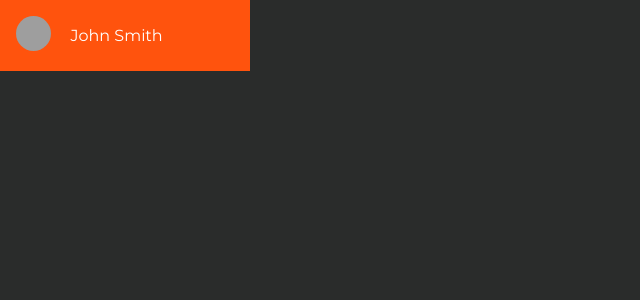
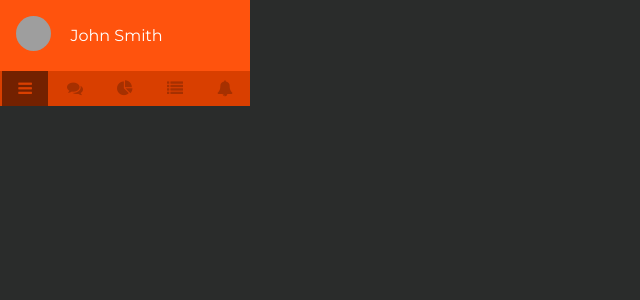
Before and after one commit to keshaldesai/adminui, a React (Create React App) app: page / in a window 1280 px wide. Shown: the top 300 px of the page, without its empty margins (0-640 px from the left). Built offline with nearby package versions, Linux system fonts and the light colour scheme; grey boxes are pictures that could not be loaded.

Commit message:
tab menu functionality

```diff
--- a/src/components/Sidebar/Sidebar.js
+++ b/src/components/Sidebar/Sidebar.js
@@ -1,11 +1,26 @@
 import React, { Component } from "react";
 import User from "./User";
+import TabMenu from "./TabMenu";
 
 class Sidebar extends Component {
+  constructor(props) {
+    super(props);
+    this.handleClick = this.handleClick.bind(this);
+    this.state = {
+      activeTab: 0
+    };
+  }
+
+  handleClick(index) {
+    this.setState({ activeTab: index });
+  }
+
   render() {
+    const { activeTab } = this.state;
     return (
       <div className="sidebar">
         <User />
+        <TabMenu activeTab={activeTab} handleClick={this.handleClick} />
       </div>
     );
   }
--- /dev/null
+++ b/src/components/Sidebar/Tab.js
@@ -0,0 +1,17 @@
+import React from "react";
+
+function Tab({ icon, active, index, handleClick }) {
+  const isActive = active ? " tab-active" : "";
+  return (
+    <div
+      className={"tabmenu-box" + isActive}
+      onClick={() => {
+        handleClick(index);
+      }}
+    >
+      <i className={"fa fa-" + icon} aria-hidden="true" />
+    </div>
+  );
+}
+
+export default Tab;
--- /dev/null
+++ b/src/components/Sidebar/TabMenu.js
@@ -0,0 +1,23 @@
+import React from "react";
+import Tab from "./Tab";
+
+function TabMenu({ activeTab, handleClick }) {
+  const tabs = ["bars", "comments", "pie-chart", "list", "bell"];
+  return (
+    <div className="tabmenu">
+      {tabs.map((tab, index) => {
+        return (
+          <Tab
+            key={tab}
+            icon={tab}
+            active={activeTab === index}
+            index={index}
+            handleClick={handleClick}
+          />
+        );
+      })}
+    </div>
+  );
+}
+
+export default TabMenu;
--- a/src/styles/Sidebar/_sidebar.scss
+++ b/src/styles/Sidebar/_sidebar.scss
@@ -22,3 +22,29 @@ $accent: #ff530d;
 .user-icon img {
   border-radius: 50%;
 }
+
+.tabmenu {
+  background-color: darken($accent, 10%);
+  display: grid;
+  grid-template-columns: 1fr 1fr 1fr 1fr 1fr;
+  justify-items: center;
+  align-items: center;
+}
+
+.tabmenu-box {
+  transition: all .3s;
+  padding: 8px 16px;
+  color: darken($accent, 20%);
+  cursor: pointer;
+  &:hover {
+    background-color: darken($accent, 15%);
+  }
+}
+
+.tab-active {
+  background-color: darken($accent, 30%);
+  color: darken($accent, 10%);
+  &:hover {
+    background-color: darken($accent, 30%);
+  }
+}
```
